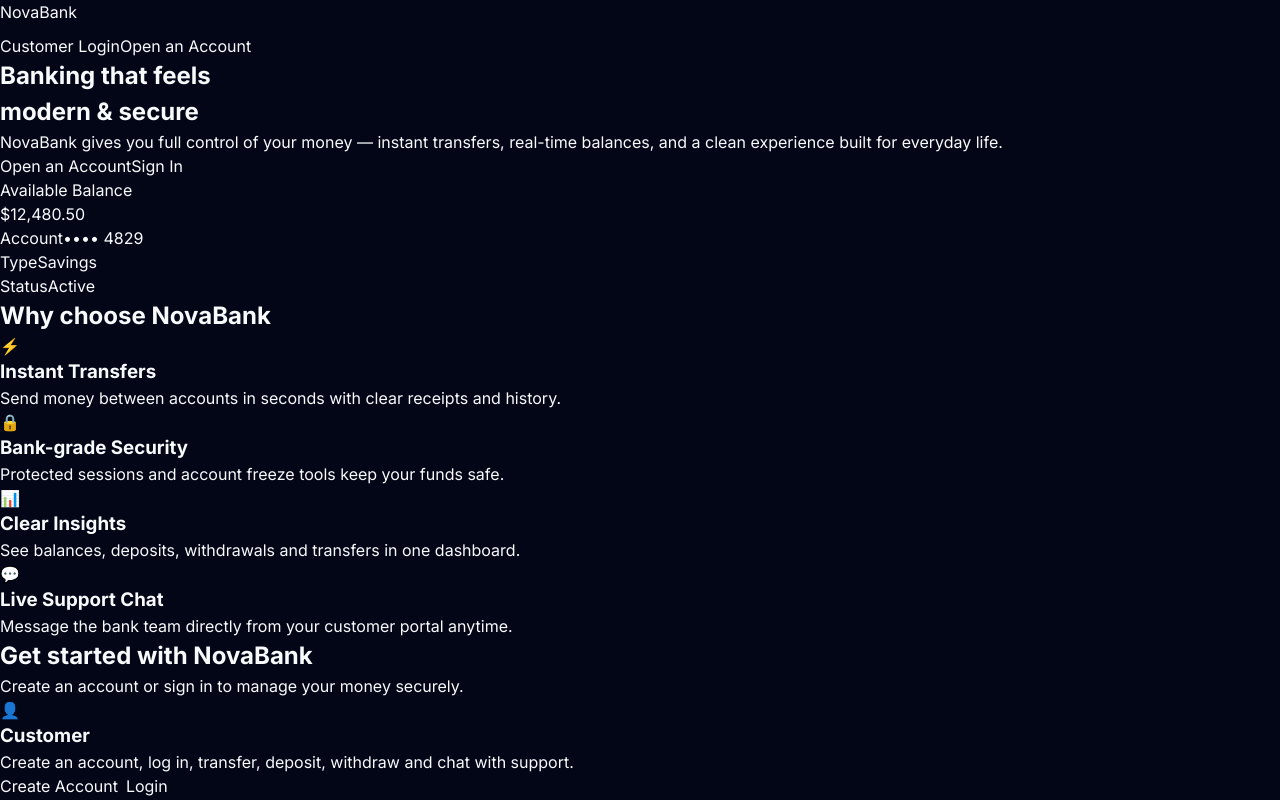
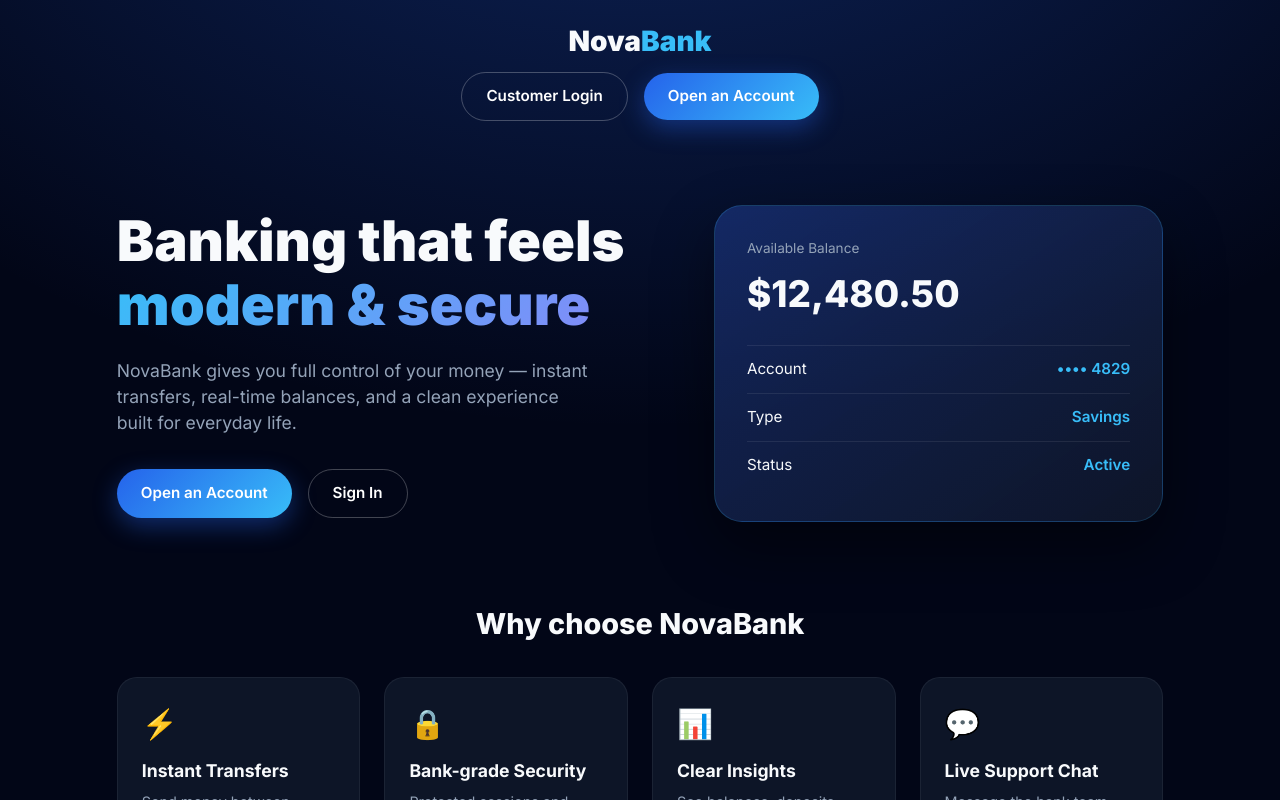
Before and after one commit to princek378/NovaBank-Frontend, a React (Vite) app: page / in a window 1280 px wide. Shown: the top 800 px of the page. Built offline with nearby package versions, Linux system fonts and the light colour scheme; no server answers.

Commit message:
Update auth.css

```diff
--- a/src/styles/auth.css
+++ b/src/styles/auth.css
@@ -1,31 +1,360 @@
+:root {
+  --nb-bg: #020617;
+  --nb-card: rgba(15, 23, 42, 0.92);
+  --nb-primary: #2563eb;
+  --nb-accent: #38bdf8;
+  --nb-text: #f8fafc;
+  --nb-muted: #94a3b8;
+  --nb-radius: 20px;
+  --nb-shadow: 0 25px 60px rgba(0, 0, 0, 0.45);
+}
+
+/* ===== LANDING ===== */
+.landing {
+  min-height: 100vh;
+  background:
+    radial-gradient(ellipse 80% 50% at 50% -20%, rgba(37, 99, 235, 0.35), transparent),
+    #020617;
+}
+
+.landing-nav {
+  display: flex;
+  align-items: center;
+  justify-content: space-between;
+  padding: 1.25rem 6%;
+  max-width: 1400px;
+  margin: 0 auto;
+}
+
+.landing-logo {
+  font-size: 1.75rem;
+  font-weight: 900;
+}
+.landing-logo span {
+  color: var(--nb-accent);
+}
+
+.landing-nav-links {
+  display: flex;
+  gap: 1rem;
+  align-items: center;
+}
+
+.btn {
+  display: inline-flex;
+  align-items: center;
+  justify-content: center;
+  padding: 0.75rem 1.5rem;
+  border-radius: 999px;
+  font-weight: 600;
+  font-size: 0.95rem;
+  cursor: pointer;
+  border: none;
+  transition: all 0.25s ease;
+  text-decoration: none;
+  color: white;
+}
+
+.btn-primary {
+  background: linear-gradient(135deg, #2563eb, #38bdf8);
+  box-shadow: 0 8px 24px rgba(37, 99, 235, 0.4);
+}
+.btn-primary:hover {
+  transform: translateY(-2px);
+}
+
+.btn-outline {
+  background: transparent;
+  border: 1.5px solid rgba(255, 255, 255, 0.25);
+  color: white;
+}
+
+.hero {
+  display: grid;
+  grid-template-columns: 1.1fr 0.9fr;
+  gap: 3rem;
+  align-items: center;
+  max-width: 1200px;
+  margin: 0 auto;
+  padding: 4rem 6% 5rem;
+}
+
+.hero-text h1 {
+  font-size: clamp(2.2rem, 5vw, 3.5rem);
+  font-weight: 900;
+  line-height: 1.15;
+  margin-bottom: 1.25rem;
+}
+.hero-text h1 .highlight {
+  background: linear-gradient(135deg, #38bdf8, #818cf8);
+  -webkit-background-clip: text;
+  -webkit-text-fill-color: transparent;
+  background-clip: text;
+}
+.hero-text p {
+  font-size: 1.1rem;
+  color: var(--nb-muted);
+  max-width: 480px;
+  margin-bottom: 2rem;
+}
+.hero-actions {
+  display: flex;
+  flex-wrap: wrap;
+  gap: 1rem;
+}
+
+.hero-card {
+  background: linear-gradient(145deg, rgba(30, 58, 138, 0.6), rgba(15, 23, 42, 0.9));
+  border: 1px solid rgba(56, 189, 248, 0.2);
+  border-radius: 28px;
+  padding: 2rem;
+  box-shadow: var(--nb-shadow);
+}
+.hero-card .card-label {
+  font-size: 0.85rem;
+  color: var(--nb-muted);
+  margin-bottom: 0.5rem;
+}
+.hero-card .card-balance {
+  font-size: 2.3rem;
+  font-weight: 800;
+  margin-bottom: 1.5rem;
+}
+.hero-card .card-row {
+  display: flex;
+  justify-content: space-between;
+  padding: 0.75rem 0;
+  border-top: 1px solid rgba(255, 255, 255, 0.08);
+  font-size: 0.95rem;
+}
+.hero-card .card-row span:last-child {
+  color: var(--nb-accent);
+  font-weight: 600;
+}
+
+.features {
+  max-width: 1200px;
+  margin: 0 auto;
+  padding: 0 6% 4rem;
+}
+.features h2 {
+  text-align: center;
+  font-size: 1.8rem;
+  font-weight: 800;
+  margin-bottom: 2rem;
+}
+.feature-grid {
+  display: grid;
+  grid-template-columns: repeat(auto-fit, minmax(240px, 1fr));
+  gap: 1.5rem;
+}
+.feature-card {
+  background: var(--nb-card);
+  border: 1px solid rgba(255, 255, 255, 0.06);
+  border-radius: var(--nb-radius);
+  padding: 1.5rem;
+}
+.feature-icon {
+  font-size: 1.8rem;
+  margin-bottom: 0.8rem;
+}
+.feature-card h3 {
+  font-size: 1.1rem;
+  margin-bottom: 0.4rem;
+}
+.feature-card p {
+  color: var(--nb-muted);
+  font-size: 0.9rem;
+}
+
+.portal-section {
+  max-width: 800px;
+  margin: 0 auto 4rem;
+  padding: 0 6%;
+  text-align: center;
+}
+.portal-section h2 {
+  font-size: 1.7rem;
+  font-weight: 800;
+  margin-bottom: 0.5rem;
+}
+.portal-section > p {
+  color: var(--nb-muted);
+  margin-bottom: 2rem;
+}
+.portal-card {
+  background: var(--nb-card);
+  border: 1px solid rgba(255, 255, 255, 0.08);
+  border-radius: 24px;
+  padding: 2rem;
+  text-align: center;
+}
+.portal-icon {
+  font-size: 2.5rem;
+  margin-bottom: 1rem;
+}
+
+.landing-footer {
+  text-align: center;
+  padding: 1.5rem;
+  color: var(--nb-muted);
+  font-size: 0.9rem;
+  border-top: 1px solid rgba(255, 255, 255, 0.06);
+}
+
+/* ===== AUTH PAGES ===== */
+.auth-page {
+  min-height: 100vh;
+  display: flex;
+  align-items: center;
+  justify-content: center;
+  padding: 1.5rem 1rem;
+  background: radial-gradient(ellipse 70% 50% at 50% -10%, rgba(37, 99, 235, 0.3), transparent), #020617;
+}
+
+.auth-card {
+  width: 100%;
+  max-width: 420px;
+  background: var(--nb-card);
+  border: 1px solid rgba(255, 255, 255, 0.1);
+  border-radius: 24px;
+  padding: 2rem 1.75rem;
+  box-shadow: var(--nb-shadow);
+}
+
+.auth-header {
+  text-align: center;
+  margin-bottom: 1.75rem;
+}
+.auth-header .logo {
+  font-size: 1.4rem;
+  font-weight: 900;
+  margin-bottom: 0.6rem;
+}
+.auth-header .logo span {
+  color: var(--nb-accent);
+}
+.auth-header h1 {
+  font-size: 1.5rem;
+  font-weight: 800;
+  margin-bottom: 0.3rem;
+}
+.auth-header p {
+  color: var(--nb-muted);
+  font-size: 0.9rem;
+}
+
+.auth-form {
+  display: flex;
+  flex-direction: column;
+  gap: 1rem;
+}
+.form-group {
+  display: flex;
+  flex-direction: column;
+  gap: 0.35rem;
+}
+.form-group label {
+  font-size: 0.85rem;
+  font-weight: 600;
+  color: var(--nb-muted);
+}
+
+.auth-form input {
+  width: 100%;
+  padding: 0.85rem 1rem;
+  border-radius: 12px;
+  border: 1.5px solid rgba(148, 163, 184, 0.2);
+  background: rgba(2, 6, 23, 0.6);
+  color: white;
+  font-size: 1rem;
+}
+.auth-form input:focus {
+  border-color: var(--nb-accent);
+  box-shadow: 0 0 0 3px rgba(56, 189, 248, 0.15);
+}
+.auth-form input::placeholder {
+  color: #64748b;
+}
+
+.auth-submit {
+  margin-top: 0.4rem;
+  width: 100%;
+  padding: 0.95rem;
+  border-radius: 12px;
+  border: none;
+  background: linear-gradient(135deg, #2563eb, #38bdf8);
+  color: white;
+  font-size: 1rem;
+  font-weight: 700;
+  cursor: pointer;
+}
+.auth-submit:disabled {
+  opacity: 0.65;
+  cursor: not-allowed;
+}
+
+.auth-error {
+  background: rgba(239, 68, 68, 0.12);
+  border: 1px solid rgba(239, 68, 68, 0.35);
+  color: #fca5a5;
+  padding: 0.8rem;
+  border-radius: 10px;
+  font-size: 0.9rem;
+  text-align: center;
+  margin-bottom: 1rem;
+}
+
+.auth-footer {
+  margin-top: 1.5rem;
+  text-align: center;
+  font-size: 0.9rem;
+  color: var(--nb-muted);
+}
+.auth-footer a {
+  color: var(--nb-accent);
+  font-weight: 600;
+}
+
+.auth-back {
+  display: inline-block;
+  color: var(--nb-muted);
+  font-size: 0.9rem;
+  margin-bottom: 1rem;
+}
+.auth-back:hover {
+  color: var(--nb-accent);
+}
+
+.auth-badge {
+  display: inline-block;
+  background: rgba(56, 189, 248, 0.15);
+  color: var(--nb-accent);
+  font-size: 0.7rem;
+  font-weight: 700;
+  padding: 0.25rem 0.7rem;
+  border-radius: 999px;
+  margin-bottom: 0.6rem;
+  text-transform: uppercase;
+}
+
 /* ===== MOBILE ===== */
 @media (max-width: 768px) {
   .landing-nav {
     padding: 1rem 4%;
-    flex-direction: column;
-    align-items: center;
-    gap: 14px;
-    text-align: center;
+    flex-wrap: wrap;
+    gap: 10px;
   }
-
   .landing-logo {
-    font-size: 1.5rem;
-    width: 100%;
-    text-align: center;
+    font-size: 1.4rem;
   }
-
   .landing-nav-links {
     width: 100%;
-    display: flex;
-    justify-content: center;
-    align-items: center;
-    gap: 10px;
-    flex-wrap: wrap;
+    gap: 8px;
   }
-
   .landing-nav-links .btn {
-    padding: 0.6rem 1.2rem;
-    font-size: 0.9rem;
+    padding: 0.55rem 1rem;
+    font-size: 0.85rem;
   }
 
   .hero {
@@ -34,24 +363,19 @@
     text-align: center;
     gap: 2rem;
   }
-
   .hero-text h1 {
     font-size: 1.9rem;
   }
-
   .hero-text p {
     font-size: 0.95rem;
     margin: 0 auto 1.5rem;
   }
-
   .hero-actions {
     justify-content: center;
   }
-
   .hero-card {
     padding: 1.5rem;
   }
-
   .hero-card .card-balance {
     font-size: 1.9rem;
   }
@@ -59,11 +383,9 @@
   .features {
     padding: 0 4% 3rem;
   }
-
   .features h2 {
     font-size: 1.4rem;
   }
-
   .feature-grid {
     grid-template-columns: 1fr;
   }
```
